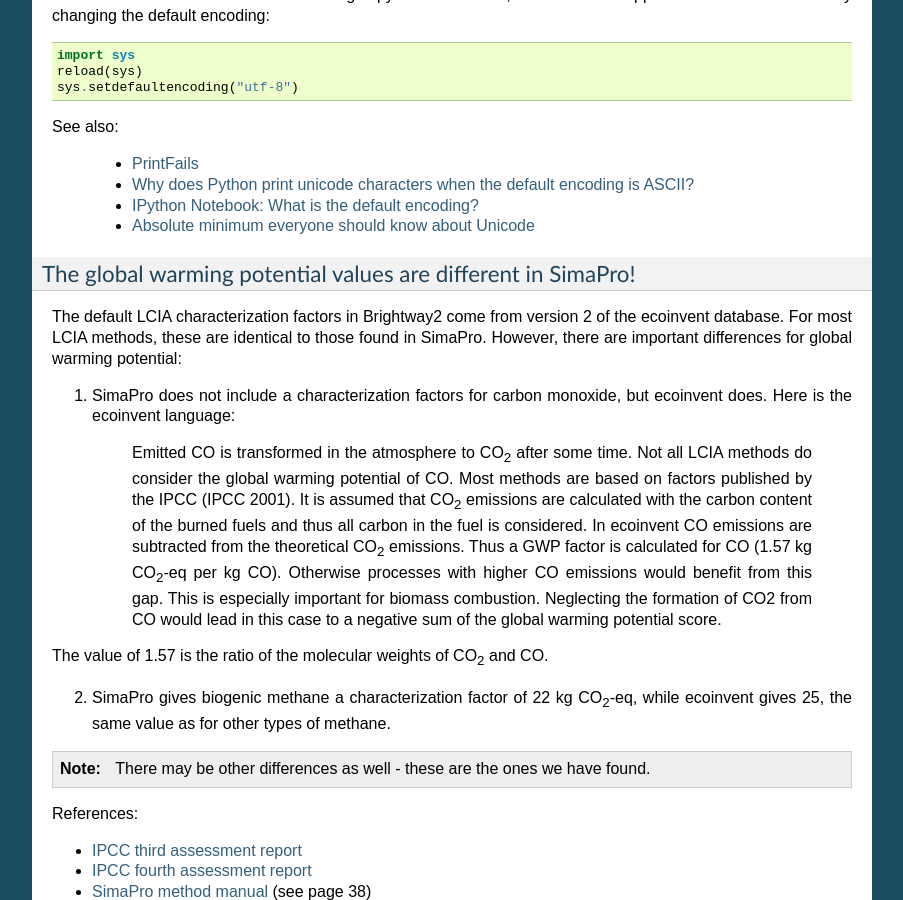
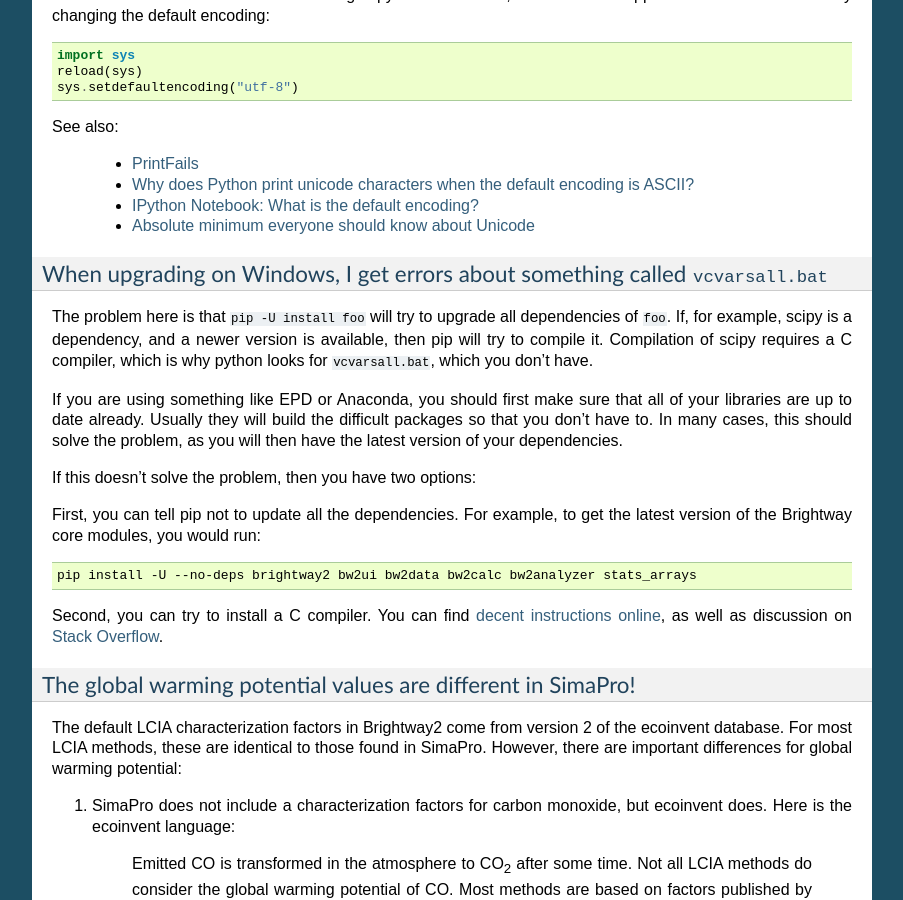
Before and after one commit to brightway-lca/brightway2, a Sphinx documentation site: the page built from docs/faq.rst, in a window 1280 px wide and 900 px high, scrolled down 1702 px. Shown: the whole window, without its empty margins (198-1101 px from the left). Built offline with Sphinx 7.4.7, drawn with Linux system fonts in a browser that asks for light colours; some of the changed text lies outside the part shown.

Commit message:
Add FAQ question about Windows compilation

```diff
--- a/docs/faq.rst
+++ b/docs/faq.rst
@@ -81,6 +81,23 @@
     * `IPython Notebook: What is the default encoding? <http://stackoverflow.com/questions/15420672/ipython-notebook-what-is-the-default-encoding>`_
     * `Absolute minimum everyone should know about Unicode <http://www.joelonsoftware.com/articles/Unicode.html>`_
 
+When upgrading on Windows, I get errors about something called ``vcvarsall.bat``
+--------------------------------------------------------------------------------
+
+The problem here is that ``pip -U install foo`` will try to upgrade all dependencies of ``foo``. If, for example, scipy is a dependency, and a newer version is available, then pip will try to compile it. Compilation of scipy requires a C compiler, which is why python looks for ``vcvarsall.bat``, which you don't have.
+
+If you are using something like EPD or Anaconda, you should first make sure that all of your libraries are up to date already. Usually they will build the difficult packages so that you don't have to. In many cases, this should solve the problem, as you will then have the latest version of your dependencies.
+
+If this doesn't solve the problem, then you have two options:
+
+First, you can tell pip not to update all the dependencies. For example, to get the latest version of the Brightway core modules, you would run:
+
+.. code-block:: bash
+
+    pip install -U --no-deps brightway2 bw2ui bw2data bw2calc bw2analyzer stats_arrays
+
+Second, you can try to install a C compiler. You can find `decent instructions online <http://shop.wickeddevice.com/2013/12/11/windows-7-python-virtualenv-and-the-unable-to-find-vcvarsall-bat-error/>`_, as well as discussion on `Stack <http://stackoverflow.com/questions/3047542/building-lxml-for-python-2-7-on-windows/5122521#5122521>`_ `Overflow <http://stackoverflow.com/questions/6551724/how-do-i-point-easy-install-to-vcvarsall-bat>`_.
+
 The global warming potential values are different in SimaPro!
 -------------------------------------------------------------
 
```
